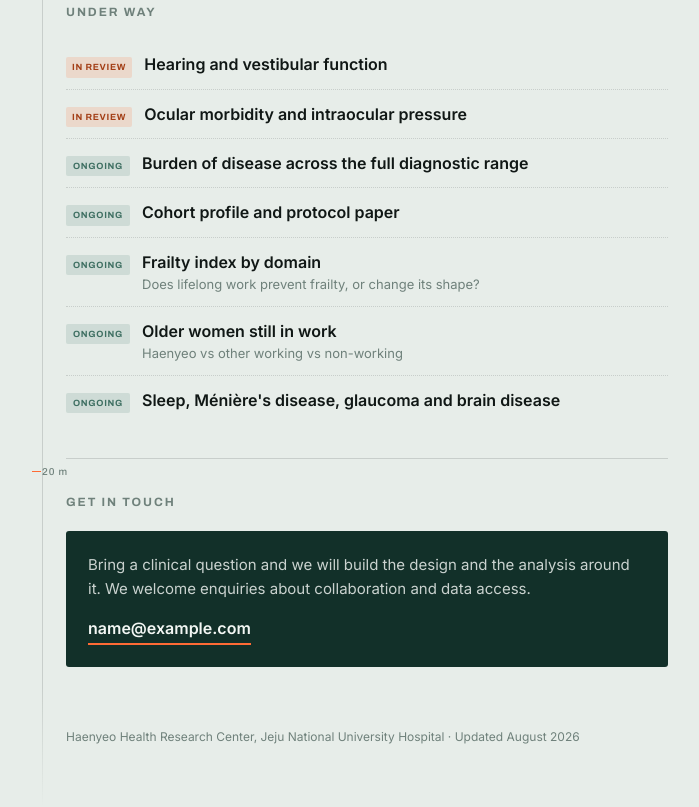
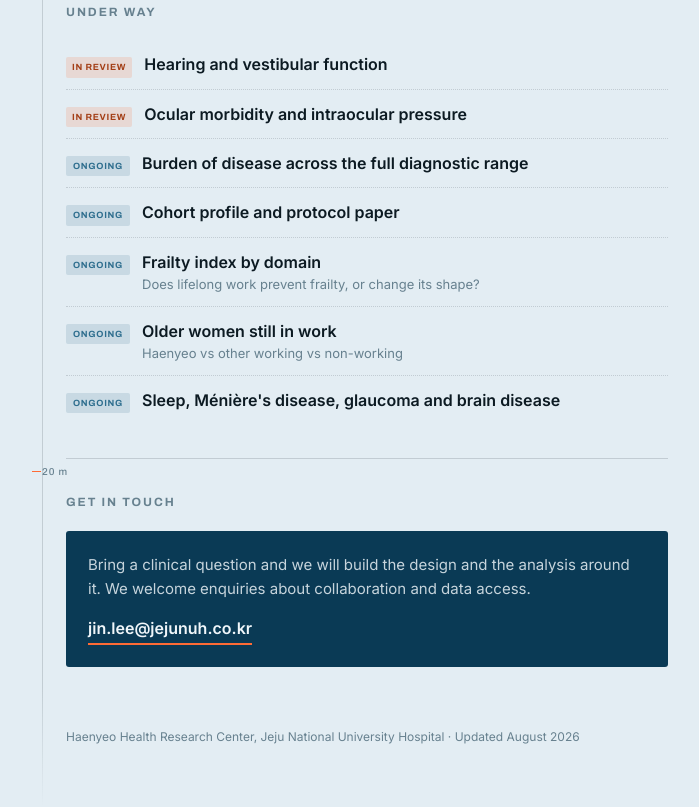
Before and after one commit to jinlee-crypto/haenyeo, a plain HTML site: page index.html in a window 1280 px wide. Shown: the part 1303-2110 px from the top of the page, without its empty margins (282-981 px from the left). Drawn offline with Linux system fonts and the light colour scheme.

Commit message:
Update index.html

```diff
--- a/index.html
+++ b/index.html
@@ -10,14 +10,14 @@
 <link href="https://fonts.googleapis.com/css2?family=Archivo:wght@500;700;800&family=Inter:wght@400;500;600;700&display=swap" rel="stylesheet">
 <style>
   :root{
-    --surface:#E7EDE9;      /* sea-glass */
-    --paper:#F3F7F4;
-    --ink:#101715;          /* basalt */
-    --deep:#123029;         /* depth */
-    --moss:#3E6F62;         /* kelp */
-    --muted:#6F817B;
+    --surface:#E3EDF3;      /* shallow water */
+    --paper:#F0F6FA;
+    --ink:#0C1A22;          /* basalt */
+    --deep:#0A3A55;         /* deep water */
+    --moss:#2E6E8E;         /* midwater */
+    --muted:#67818F;
     --buoy:#FF6B35;         /* tewak float */
-    --line:rgba(16,23,21,.14);
+    --line:rgba(12,26,34,.15);
   }
   *{box-sizing:border-box}
   html{-webkit-text-size-adjust:100%}
@@ -29,7 +29,7 @@
   .shell{position:relative; max-width:660px; margin:0 auto; padding:0 20px 0 38px}
   .rule{
     position:absolute; left:14px; top:0; bottom:0; width:1px;
-    background:linear-gradient(to bottom,rgba(16,23,21,0) 0,var(--line) 40px,var(--line) calc(100% - 120px),rgba(16,23,21,0) 100%);
+    background:linear-gradient(to bottom,rgba(12,26,34,0) 0,var(--line) 40px,var(--line) calc(100% - 120px),rgba(12,26,34,0) 100%);
     transform-origin:top; animation:drop 1.1s cubic-bezier(.16,.84,.44,1) both;
   }
   @keyframes drop{from{transform:scaleY(0)}to{transform:scaleY(1)}}
@@ -53,7 +53,7 @@
     margin:0 0 18px; font-family:"Archivo",sans-serif; font-size:12px; font-weight:700;
     letter-spacing:.16em; text-transform:uppercase; color:var(--muted);
   }
-  p.lead{margin:0 0 20px; color:#2A3733; font-size:15px}
+  p.lead{margin:0 0 20px; color:#22404E; font-size:15px}
 
   /* cohort facts */
   .facts{display:grid; gap:1px; background:var(--line); border:1px solid var(--line); border-radius:3px; overflow:hidden}
@@ -86,10 +86,10 @@
     padding:3px 6px; border-radius:2px; line-height:1.6;
   }
   .p-rev{background:rgba(255,107,53,.16); color:#A33F17}
-  .p-run{background:rgba(62,111,98,.14); color:var(--moss)}
+  .p-run{background:rgba(46,110,142,.15); color:var(--moss)}
 
   .contact{background:var(--deep); color:var(--paper); border-radius:3px; padding:22px}
-  .contact p{margin:0 0 14px; font-size:15px; line-height:1.6; color:rgba(243,247,244,.82)}
+  .contact p{margin:0 0 14px; font-size:15px; line-height:1.6; color:rgba(240,246,250,.82)}
   .contact a{display:inline-block; color:var(--paper); font-weight:600; font-size:16px; text-decoration:none; border-bottom:2px solid var(--buoy); padding-bottom:2px}
   footer{padding:26px 0 60px; font-size:12px; color:var(--muted)}
   @media (prefers-reduced-motion:reduce){*{animation:none!important}}
@@ -148,7 +148,7 @@
     <h2>Get in touch</h2>
     <div class="contact">
       <p>Bring a clinical question and we will build the design and the analysis around it. We welcome enquiries about collaboration and data access.</p>
-      <a href="mailto:jin.lee@jejunuh.co.kr">name@example.com</a>
+      <a href="mailto:jin.lee@jejunuh.co.kr">jin.lee@jejunuh.co.kr</a>
     </div>
   </section>
 
```
